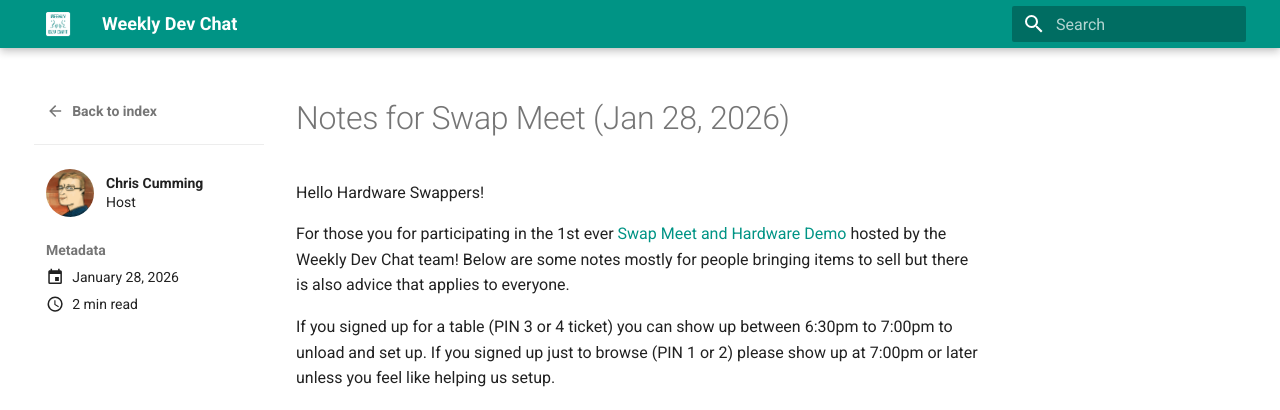
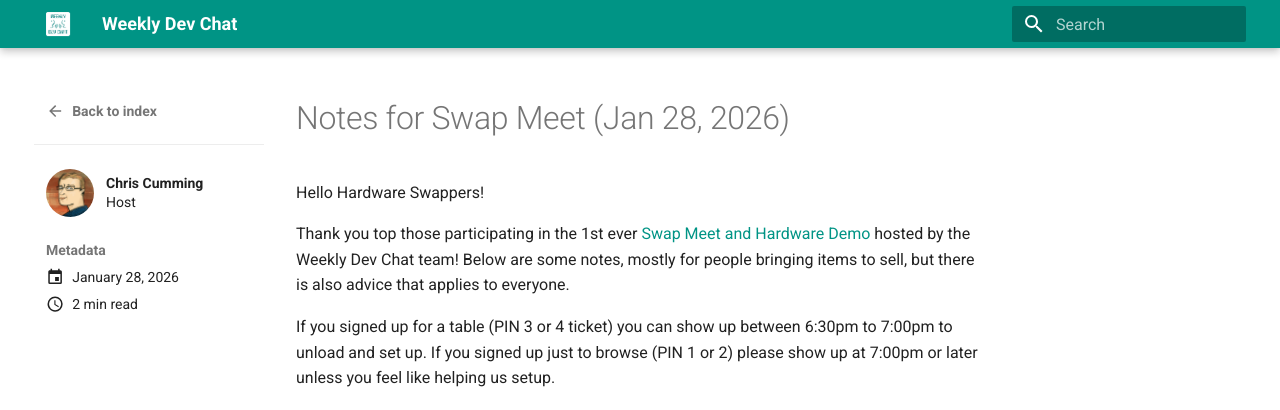
Before and after one commit to weeklydevchat/weeklydevchat.github.io, an MkDocs documentation site: the page built from docs/posts/2026/01/28/index.md, in a window 1280 px wide and 1013 px high. Shown: the top 410 px of the window. Built offline with MkDocs 1.6.1 and Material for MkDocs 9.7.7, drawn with Linux system fonts in a browser that asks for light colours.

Commit message:
Fix typo in greeting for Swap Meet notes

```diff
--- a/docs/posts/2026/01/28/index.md
+++ b/docs/posts/2026/01/28/index.md
@@ -6,7 +6,7 @@ authors:
 ---
 Hello Hardware Swappers!
 
-For those you for participating in the 1st ever [Swap Meet and Hardware Demo](https://luma.com/dbx9zrfr) hosted by the Weekly Dev Chat team!  Below are some notes mostly for people bringing items to sell but there is also advice that applies to everyone.
+Thank you top those participating in the 1st ever [Swap Meet and Hardware Demo](https://luma.com/dbx9zrfr) hosted by the Weekly Dev Chat team!  Below are some notes, mostly for people bringing items to sell, but there is also advice that applies to everyone.
 
 If you signed up for a table (PIN 3 or 4 ticket) you can show up between 6:30pm to 7:00pm to unload and set up.  If you signed up just to browse (PIN 1 or 2) please show up at 7:00pm or later unless you feel like helping us setup.
 
```
